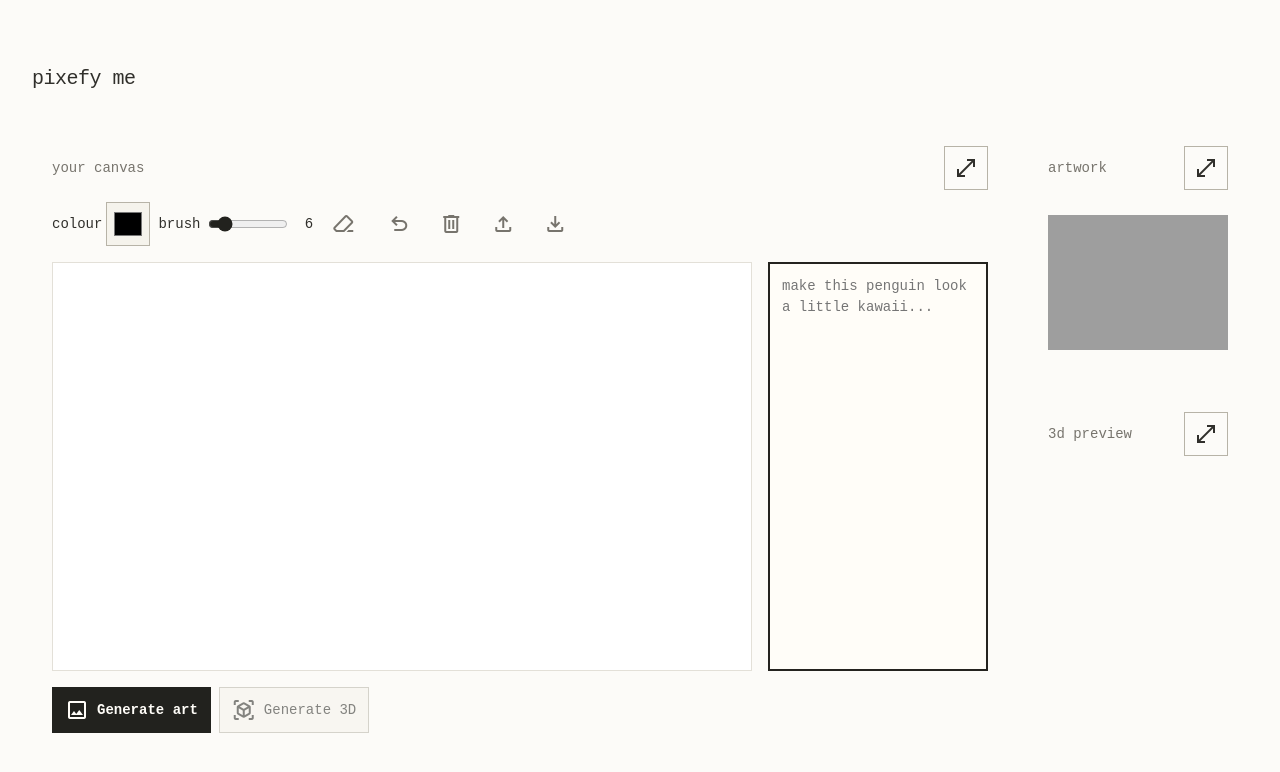
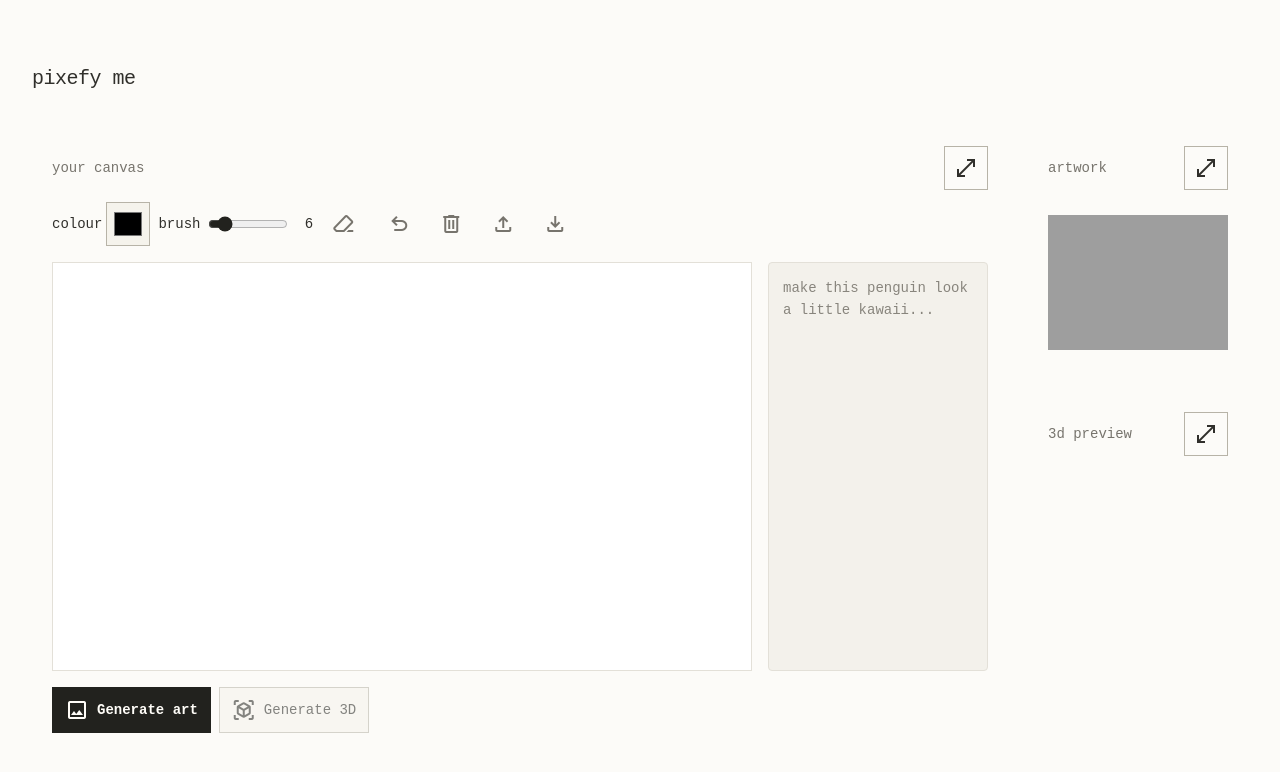
Before and after one commit to jensenleedesignstudio/pixefy-me, a plain HTML site: page public/index.html in a window 1280 px wide. Drawn offline with nearby package versions, Linux system fonts and the light colour scheme; some packages are replaced by stand-ins of ours; grey boxes are pictures that could not be loaded; a script that the page names is missing.

Commit message:
refine character instructions sidebar styling

```diff
--- a/public/styles.css
+++ b/public/styles.css
@@ -413,3 +413,27 @@ label[for="art-instructions"] {
     outline: 2px solid #302f2b;
     outline-offset: 3px;
 }
+
+.instructions-area label {
+    font-size: 13px;
+    color: #77746d;
+}
+
+#art-instructions {
+    padding: 14px;
+    border: 1px solid #e3e0d8;
+    border-radius: 4px;
+    background: #f3f1eb;
+    color: #302f2b;
+    font: inherit;
+    line-height: 1.6;
+}
+
+#art-instructions::placeholder {
+    color: #88857d;
+}
+
+#art-instructions:focus-visible {
+    outline: 2px solid #77746d;
+    outline-offset: 2px;
+}
```
